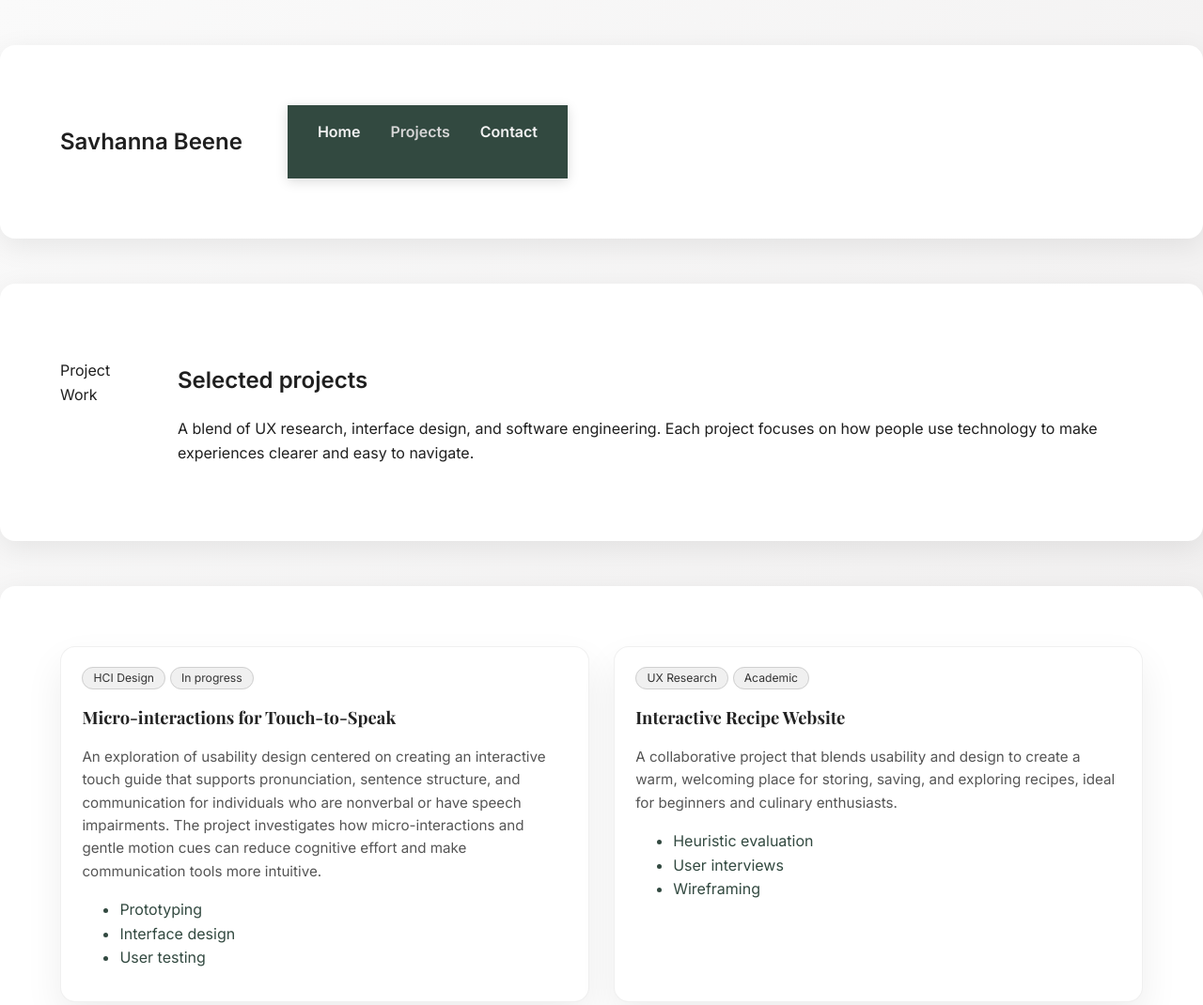
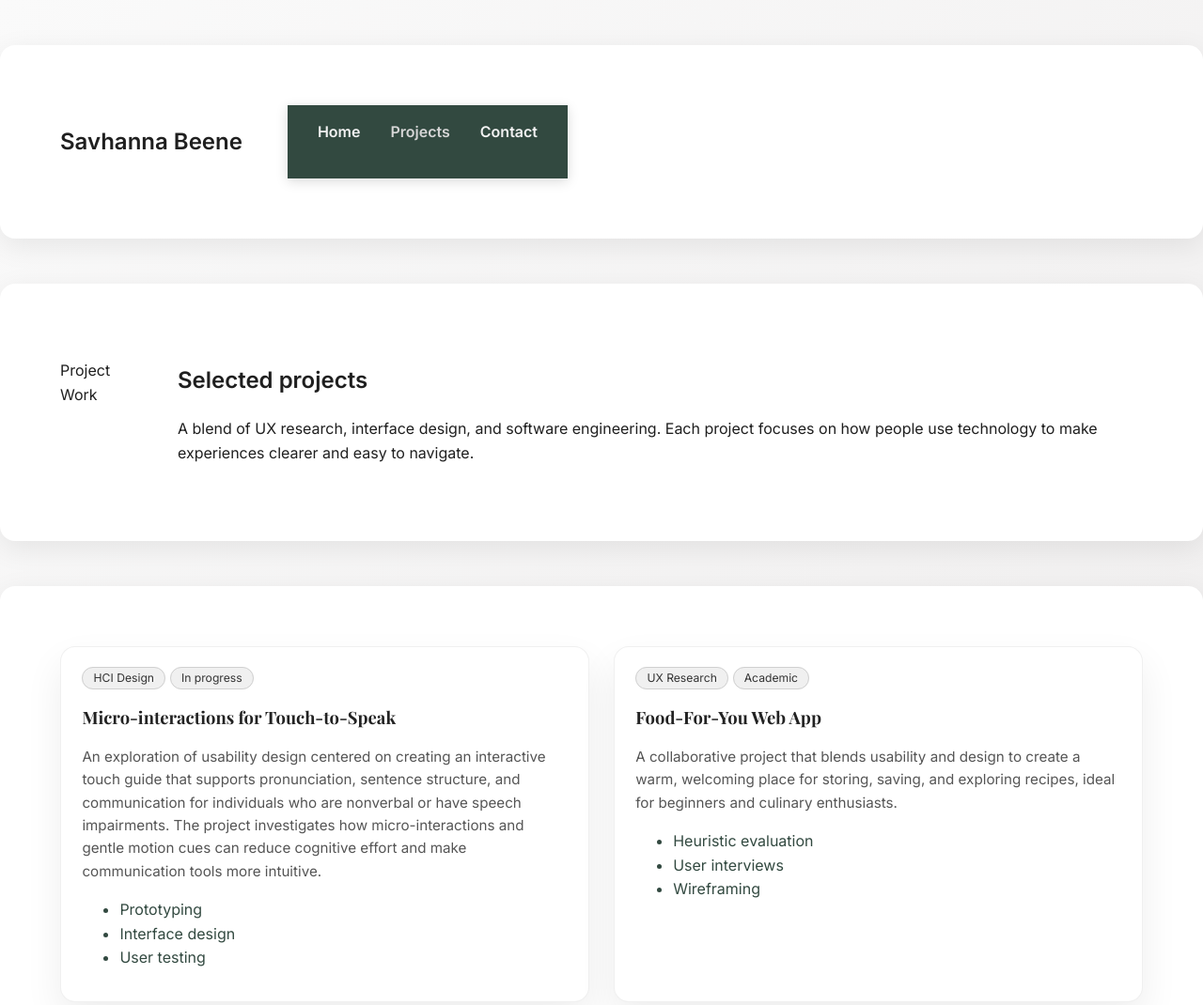
Before and after one commit to savhannab/savhannab.github.io, a website: page pages/projects.html in a window 1280 px wide. Shown: the top 1070 px of the page at 94% size. Drawn offline with nearby package versions, Linux system fonts and the light colour scheme.

Commit message:
updated projects

```diff
--- a/pages/projects.html
+++ b/pages/projects.html
@@ -88,7 +88,7 @@
                   <span class="project-pill subtle">Academic</span>
                 </div>
 
-                <h2 class="project-title">Interactive Recipe Website</h2>
+                <h2 class="project-title">Food-For-You Web App</h2>
                 <p class="project-description">
                   A collaborative project that blends usability and design
                   to create a warm, welcoming place for storing, saving,
```
